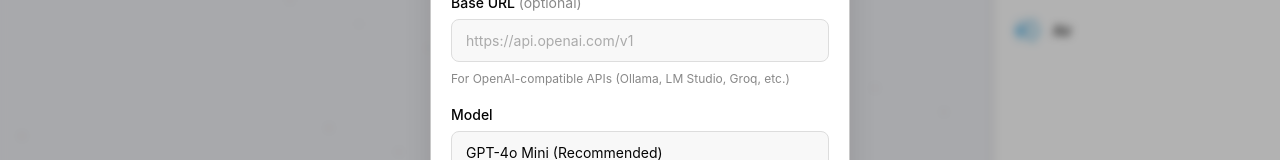
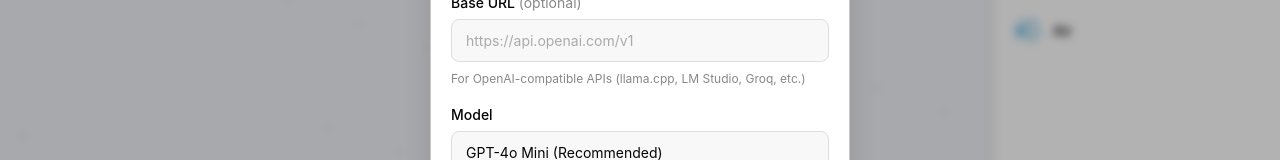
Before and after one commit to alpaim/alchemai, a React (Vite) app: page / in a window 1280 px wide. Both pictures are taken after a click on the button "⚙️". Shown: the part 330-490 px from the top of the page. Built offline with nearby package versions, Linux system fonts and the light colour scheme.

Commit message:
chore: replace Ollama with llama.cpp in settings hint

```diff
--- a/src/components/SettingsModal.tsx
+++ b/src/components/SettingsModal.tsx
@@ -81,7 +81,7 @@
                             className="settings-input"
                         />
                         <p className="settings-hint">
-                            For OpenAI-compatible APIs (Ollama, LM Studio, Groq, etc.)
+                            For OpenAI-compatible APIs (llama.cpp, LM Studio, Groq, etc.)
                         </p>
                     </div>
 
```
